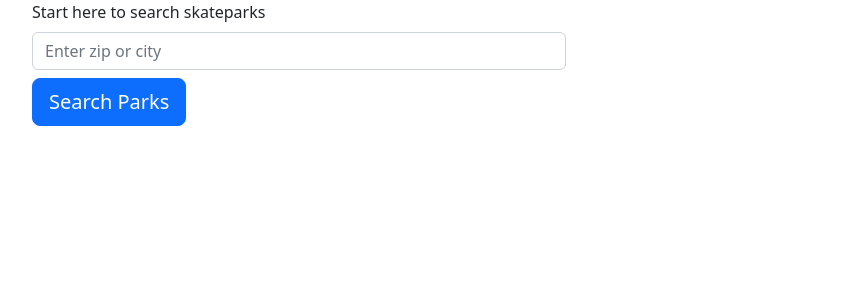
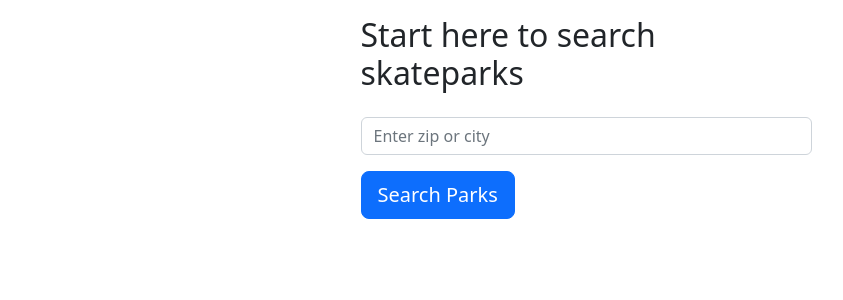
Before and after one commit to TimKel/CapstoneProject, a Flask app: page / in a window 1280 px wide. Shown: the part 56-356 px from the top of the page, without its empty margins (62-905 px from the left). Run offline with Flask 2, Linux system fonts and the light colour scheme; parts of the project's set-up code (start-up, migrations or seed data) failed here and were passed over.

Commit message:
updated UI

```diff
--- a/templates/base.html
+++ b/templates/base.html
@@ -26,13 +26,13 @@
                 <a class="nav-link" href="#">Search Parks</a>
               </li>
               <li class="nav-item">
-                <a class="nav-link" href="#">Log In</a>
+                <a class="nav-link" href="/login">Log In</a>
               </li>
               <li class="nav-item">
                 <a class="nav-link" href="/signup">Sign Up</a>
               </li>
               <li class="nav-item">
-                <a class="nav-link" href="#">Log Out</a>
+                <a class="nav-link" href="/logout">Log Out</a>
               </li>
               <!-- Not currently necessary::
                 <li class="nav-item dropdown">
--- a/templates/home.html
+++ b/templates/home.html
@@ -3,26 +3,18 @@
 {% block title %}Home{% endblock %}
 
 {% block content %}
-    <div class="container">
+<div class="row justify-content-md-center">
+    <div class="col-md-7 col-lg-5 m-2">
     <form method="POST" action="">
-        <div class="mb-md-3">
-            <div class="row">
-                <div class="col-6">
-                <label id="park-search" class="form-label">Start here to search skateparks</label>
-                </div>
-            </div>
-            <div class="row">
-                <div class="col-6">
-                <input type="text" class="form-control" id="search-input" placeholder="Enter zip or city" >
-                </div>
-            </div>
-            <div class="row-3 mt-2 align-self-center">
-                <div class="col-6">
-            <button type="submit" class="btn btn-primary btn-lg btn-block">Search Parks</button>
-                </div>
-            </div>
-        </div>
+
+                <label id="park-search" class="form-label m-2"><h2>Start here to search skateparks</h2></label>
+
+                <input type="text" class="form-control m-2" id="search-input" placeholder="Enter zip or city" >
+
+            <button type="submit" class="btn btn-primary btn-lg btn-block m-2">Search Parks</button>
+
     </form>
+    </div>
     </div>
 
 {% endblock %}
--- a/templates/users/signup.html
+++ b/templates/users/signup.html
@@ -7,7 +7,7 @@
   <div class="row justify-content-md-center">
   <div class="col-md-7 col-lg-5 m-2">
     <h2 class="join-message">Create your own account with Skatepark Locator</h2>
-    <h6><i>Already have an account? <a href="/users/login">Log in</i></h6>
+    <h6><i>Already have an account? <a href="/login">Log in</i></h6>
     <form method="POST" id="user_form">
       {{ form.hidden_tag() }}
 
@@ -18,7 +18,7 @@
         {{ field(placeholder=field.label.text, class="form-control") }}
       {% endfor %}
 
-      <button class="btn btn-primary btn-lg btn-block">Sign me up!</button>
+      <button class="btn btn-primary btn-lg btn-block mt-2">Sign me up!</button>
     </form>
   </div>
 </div>
```
Also changed, not shown: templates/users/login.html (added, +26 -0 lines), templates/users/logout.html (added).
